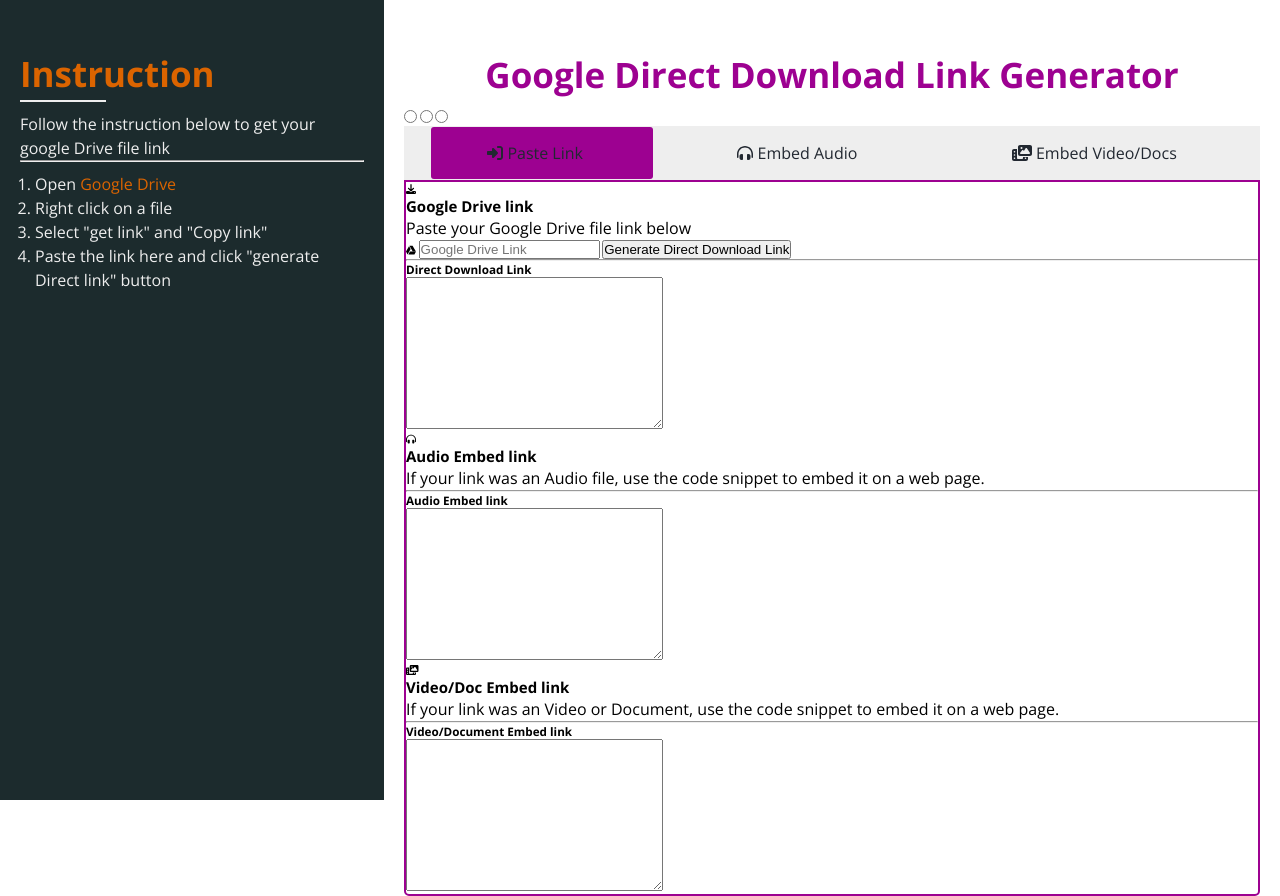
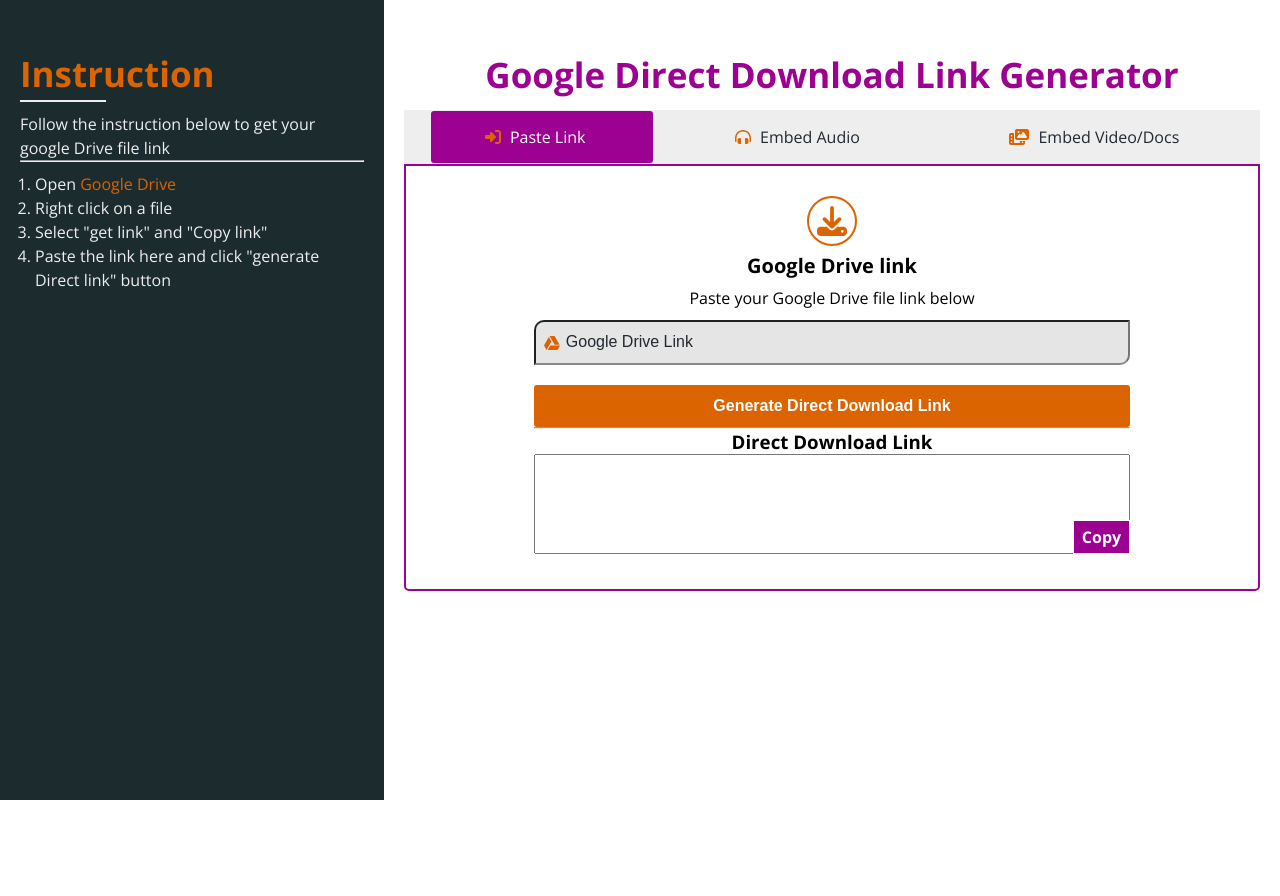
Before and after one commit to maquib22/multi-mini-project-js, a plain HTML site: page 61-drive-download-link-generator/index.html in a window 1280 px wide. After the commit the page ends 800 px from the top, so only its background shows below. Drawn offline with nearby package versions, Linux system fonts and the light colour scheme.

Commit message:
paste link Tab

```diff
--- a/61-drive-download-link-generator/index.html
+++ b/61-drive-download-link-generator/index.html
@@ -40,20 +40,20 @@
             <div class="download-link">
                 <div class="container">
                     <h1>Google Direct Download Link Generator</h1>
-                    <input type="radio" id="login" name="tab" >
+                    <input type="radio" id="login" name="tab" checked>
                     <input type="radio" id="register" name="tab" >
                     <input type="radio" id="reset" name="tab" >
 
                     <nav>
-                        <label for="login" id="login">
+                        <label for="login" class="login">
                             <i class="fas fa-sign-in-alt"></i>
                             Paste Link
                         </label>
-                        <label for="register" id="register">
+                        <label for="register" class="register">
                             <i class="fas fa-headphones-alt"></i>
                             Embed Audio
                         </label>
-                        <label for="reset" id="reset">
+                        <label for="reset" class="reset">
                             <i class="fas fa-photo-video"></i>
                             Embed Video/Docs
                         </label>
@@ -77,7 +77,7 @@
                                     <hr>
                                     <h3>Direct Download Link</h3>
                                     <textarea name="" id="download-link" class="embed" cols="30" rows="10" ></textarea>
-                                    <span class="copy"></span>
+                                    <span class="copy">Copy</span>
                                 </div>
                             </form>
                         </div>
@@ -93,7 +93,7 @@
                                     <hr>
                                     <h3>Audio Embed link</h3>
                                     <textarea name="" id="embed-audio" class="embed-audio" cols="30" rows="10" ></textarea>
-                                    <span class="copy-audio"></span>
+                                    <span class="copy-audio">Copy</span>
                                 </div>
                             </form>
                         </div>
@@ -109,7 +109,7 @@
                                     <hr>
                                     <h3>Video/Document Embed link</h3>
                                     <textarea name="" id="embed-video" class="embed-audio" cols="30" rows="10" ></textarea>
-                                    <span class="copy-video"></span>
+                                    <span class="copy-video">Copy</span>
                                 </div>
                             </form>
                         </div>
--- a/61-drive-download-link-generator/script.js
+++ b/61-drive-download-link-generator/script.js
@@ -0,0 +1,38 @@
+const gLink = document.getElementById("glink");
+const btn = document.getElementById("btn");
+const downloadLink = document.getElementById("download-link");
+
+btn.addEventListener("click", generateLink);
+
+function generateLink(e) {
+    e.preventDefault();
+
+    const glinkValue = gLink.value;
+    const confirmLink = gLink.value.includes("https://drive.google.com/file/d/");
+
+
+    if(confirmLink == true) {
+        const getDownloadLink = glink.value.replace("https://drive.google.com/file/d/", "https://drive.google.com/uc?export=download&id=")
+        .replace("/view?usp=share_link","")
+
+        downloadLink.value = getDownloadLink;
+
+        function copyText(target) {
+            if(target.value == "") {
+                alert("Please Generate a downlolad link")
+            }else {
+
+                // navigator.clipboard.writeText(downloadLink.value)
+
+                target.select();
+                document.execCommand("copy");
+                alert("Link has been copid to clipboard")
+            }
+        }
+
+        const copy = document.querySelector('.copy');
+        copy.addEventListener("click", () => {
+            return copyText(downloadLink)
+        })
+    }
+}
--- a/61-drive-download-link-generator/style.css
+++ b/61-drive-download-link-generator/style.css
@@ -103,7 +103,7 @@ main h1 {
 }
 
 main input[type=radio] {
-    /* display: none; */
+    display: none;
 }
 
 main nav {
@@ -126,10 +126,11 @@ main nav label {
     cursor: pointer;
 }
 
-main nav label i {
-    padding-right: 5px;
+main nav label svg {
+    padding-right: .5rem;
     color: var(--color-sec);
 }
+
 
 nav .slide {
     position: absolute;
@@ -150,3 +151,150 @@ nav .slide {
 #reset:checked ~ nav .slide {
     left: 66%;
 }
+
+#login:checked ~ nav label.login,
+#register:checked ~ nav label.register,
+#reset:checked ~ nav label.reset {
+    color: #fff;
+}
+
+.content {
+    display: none;
+}
+
+#login:checked ~ section .contnet-link {
+    display: block;
+}
+
+#register:checked ~ section .contnet-audio {
+    display: block;
+}
+
+#reset:checked ~ section .contnet-video {
+    display: block;
+}
+
+section .content {
+    margin: 3rem auto;
+    text-align: center;
+}
+
+.content > svg {
+    font-size: 3rem;
+    color: var(--color-sec);
+    border: 2px solid;
+    padding: 8px;
+    border-radius: 5rem;
+}
+
+.content h2 {
+    font-size: 2rem;
+    line-height: 2;
+    padding: 0 1rem;
+    position: relative;
+}
+
+.content p {
+    padding-bottom: 1rem;
+
+}
+
+.content form {
+    width: 70%;
+    margin: 0 auto;
+    display: flex;
+    flex-direction: column;
+
+}
+
+.content form label {
+    position: relative;
+    margin: 0 auto;
+    width: 100%;
+}
+
+.content form label input{
+    display: block;
+    width: 100%;
+    padding: 1.3rem 3rem;
+    border-radius: 10px 0 10px 0;
+    border-bottom: 2px solid rgba(0, 0, 0, .4);
+    margin-bottom: 2rem;
+    background-color: rgba(0, 0, 0, .1);
+    outline: none;
+    color: var(--color-dark-grey);
+    transition: all .3s;
+}
+
+.content form label input:focus:invalid {
+    font-size: 1.6rem;
+    border-bottom: 2px solid var(--color-sec);
+}
+
+.content form label input:valid {
+    font-size: 1.6rem;
+    border-bottom: 2px solid green;
+    background-color: #E8F0FE;
+}
+
+.content form svg {
+    position: absolute;
+    left: 1rem;
+    top: 1.5rem;
+    font-size: 1.6rem;
+    color: var(--color-sec);
+}
+
+::placeholder {
+    font-size: 1.6rem;
+    color: var(--color-dark-grey);
+}
+
+.content .btn {
+    padding: 1.2rem;
+    font-size: 1.6rem;
+    font-weight: 700;
+    background-color: var(--color-sec);
+    outline: none;
+    border: none;
+    border-radius: 3px;
+    color: #fff;
+    cursor: pointer;
+    transition: all .3s;
+}
+
+.content .btn:hover {
+    background-color: var(--color-primary);
+
+}
+
+.embed-code {
+    font-size: 1.6rem;
+    position: relative;
+}
+
+.content form textarea {
+    width: 100%;
+    height: 10rem;
+    outline: none;
+    font-size: 1.6rem;
+    font-family: inherit;
+}
+
+.embed-code span {
+    position: absolute;
+    bottom: 5px;
+    right: 0;
+    font-size: 1.6rem;
+    font-weight: 700;
+    background-color: var(--color-primary);
+    color: #fff;
+    padding: 5px 8px;
+    border: 1px solid #fff;
+    cursor: pointer;
+    transition: all .3s;
+}
+
+.embed-code span:hover {
+    font-size: 1.8rem;
+}
```
